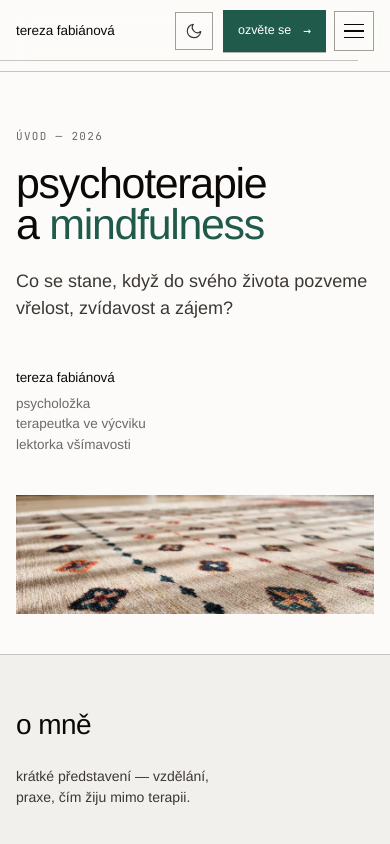
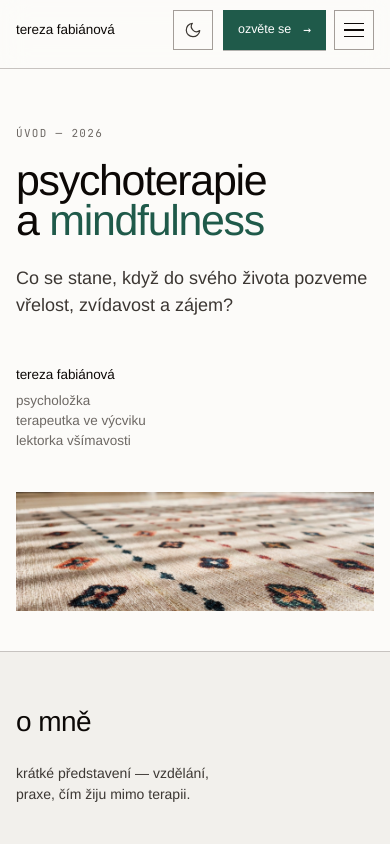
Before and after one commit to janfabian/terezafabianova.cz, a plain HTML site: page index.html in a window 390 px wide. Shown: the top 844 px of the page. Drawn offline with Linux system fonts and the light colour scheme.

Commit message:
Unify top-bar button height to 40px (#10)
* Unify top-bar button height to 40px

Theme toggle was 38×38, CTA computed to ~46px, burger was 40px —
they read as visually misaligned. Lock all three to 40px tall on
desktop and mobile so the row sits flush.

Co-Authored-By: Claude Opus 4.7 (1M context) <noreply@anthropic.com>

* Mobile nav: stop drawing the ul top border when menu is collapsed

When max-height: 0, the ul's border-top still rendered as a hairline
right under the nav's own border-bottom — so a closed mobile menu
showed two stacked lines. Moved the border to the :checked state so
it only paints when the menu is actually expanded.

Co-Authored-By: Claude Opus 4.7 (1M context) <noreply@anthropic.com>

---------

Co-authored-by: Claude Opus 4.7 (1M context) <noreply@anthropic.com>

```diff
--- a/styles.css
+++ b/styles.css
@@ -83,7 +83,8 @@ img{ max-width:100%; display:block; }
 .nav-actions{ display: flex; align-items: center; gap: 10px; }
 .nav-cta{
   display: inline-flex; align-items: center; gap: 12px;
-  padding: 14px 22px;
+  height: 40px;
+  padding: 0 22px;
   background: var(--accent); color: #fff;
   border: 1px solid var(--accent);
   text-decoration: none;
@@ -112,7 +113,7 @@ img{ max-width:100%; display:block; }
 /* ── Theme toggle (sun/moon) ─────────────────── */
 .theme-toggle{
   display: inline-flex; align-items: center; justify-content: center;
-  width: 38px; height: 38px;
+  width: 40px; height: 40px;
   border: 1px solid var(--rule-2);
   background: transparent;
   color: var(--ink-2);
@@ -547,10 +548,11 @@ footer a:hover{ color: var(--accent); }
     padding: 0;
     margin: 0 calc(-1 * var(--gutter));
     background: var(--bg);
-    border-top: 1px solid var(--rule);
   }
+  /* Top border only when expanded — otherwise it doubles up with .nav's border-bottom. */
   .nav-toggle:checked ~ ul{
     max-height: 480px;
+    border-top: 1px solid var(--rule);
   }
   .nav ul li{ border-bottom: 1px solid var(--rule); }
   .nav ul li:last-child{ border-bottom: 0; }
@@ -565,7 +567,7 @@ footer a:hover{ color: var(--accent); }
 
   .nav-cta{
     order: 3;
-    padding: 10px 14px;
+    padding: 0 14px;
     font-size: 12.5px;
   }
 
```
